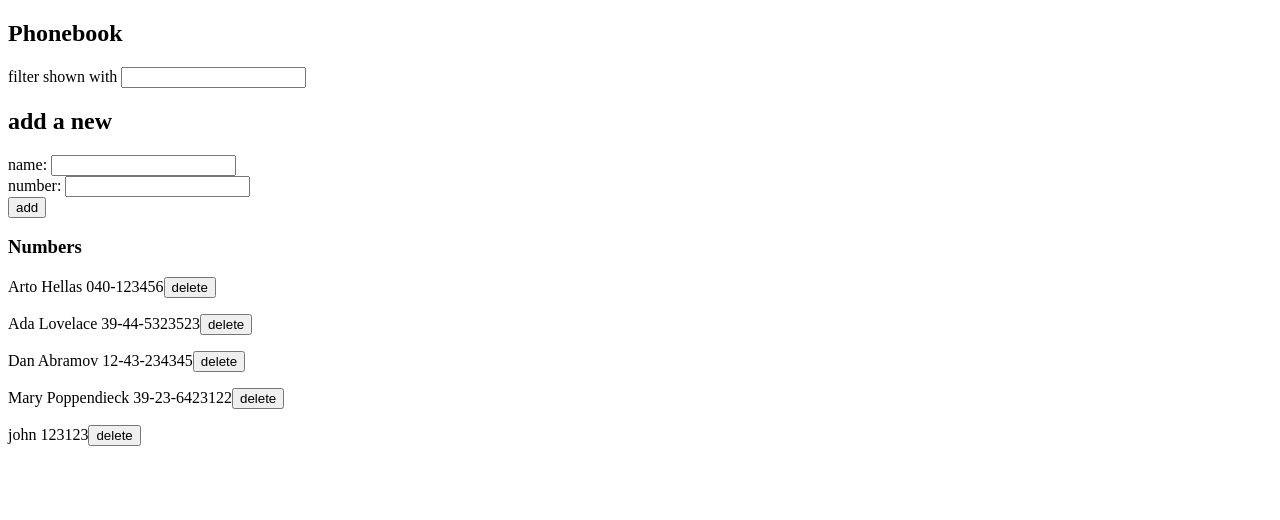
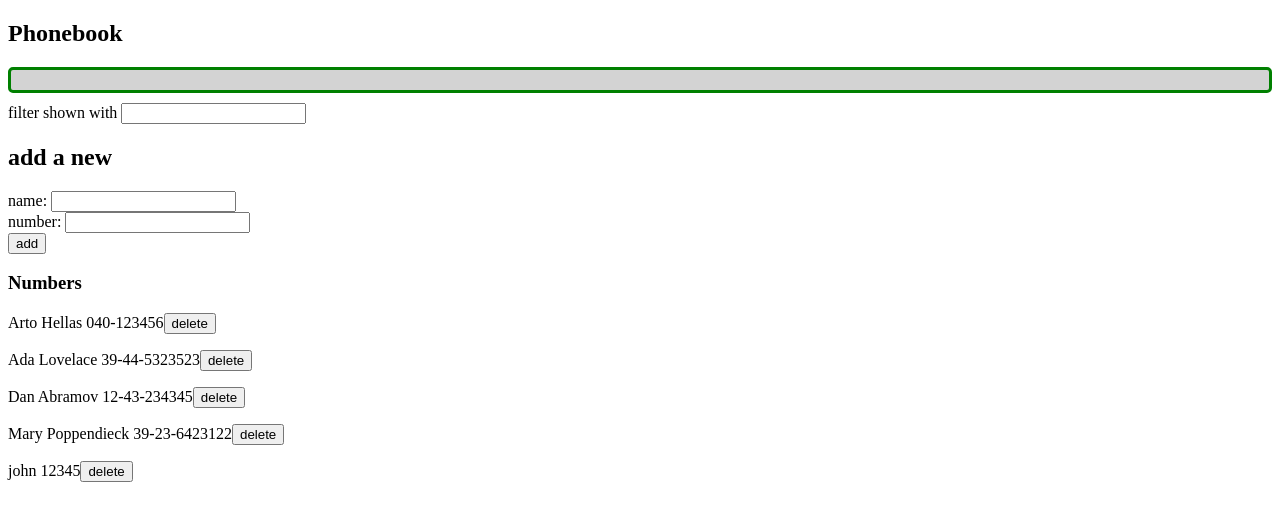
Before and after one commit to jacobdanielrose/fullstackopen_course, a React (Create React App) app in the folder part2/phonebook/: page / in a window 1280 px wide. Shown: the top 520 px of the page. Built offline with nearby package versions, Linux system fonts and the light colour scheme; data requests are answered from the project's data file.

Commit message:
exercize 2.16

```diff
--- a/part2/phonebook/db.json
+++ b/part2/phonebook/db.json
@@ -22,7 +22,7 @@
     },
     {
       "name": "john",
-      "number": "123123",
+      "number": "12345",
       "id": 5
     }
   ]
--- a/part2/phonebook/src/App.js
+++ b/part2/phonebook/src/App.js
@@ -3,12 +3,17 @@
 import PersonForm from './components/PersonForm'
 import Persons from './components/Persons'
 import personService from './components/personService'
+import Notification from './components/Notification'
+
+import './index.css'
 
 const App = () => {
   const [persons, setPersons] = useState([])
   const [newName, setNewName] = useState('')
   const [newNumber, setNewNumber] = useState('')
   const [nameSearch, setNameSearch] = useState('')
+  const [feedbackMessage, setFeedbackMessage] = useState('')
+
 
   useEffect(() => {
     personService
@@ -65,6 +70,10 @@
             setPersons(newPersons)
             setNewName('')
             setNewNumber('')
+            setFeedbackMessage(`${data.name} was updated!`)
+            setTimeout(() => {
+              setFeedbackMessage(null)
+            }, 5000)
           })
       }
     } else {
@@ -74,6 +83,11 @@
           setPersons(persons.concat(data))
           setNewName('')
           setNewNumber('')
+
+          setFeedbackMessage(`${data.name} was added!`)
+          setTimeout(() => {
+            setFeedbackMessage(null)
+          }, 5000)
         })
     }
   }
@@ -83,6 +97,7 @@
   return (
     <div>
       <h2>Phonebook</h2>
+      <Notification message={feedbackMessage} />
       <Filter filter={nameSearch} handle={handleNameSearch} />
       <h2>add a new</h2>
       <PersonForm
--- /dev/null
+++ b/part2/phonebook/src/components/Notification.jsx
@@ -0,0 +1,13 @@
+const Notification = ({ message }) => {
+    if (message === null) {
+        return null
+    }
+
+    return (
+        <div className="message">
+            {message}
+        </div>
+    )
+}
+
+export default Notification
--- /dev/null
+++ b/part2/phonebook/src/index.css
@@ -0,0 +1,9 @@
+.message {
+    color: green;
+    background: lightgrey;
+    font-size: 20px;
+    border-style: solid;
+    border-radius: 5px;
+    padding: 10px;
+    margin-bottom: 10px;
+  }
```
